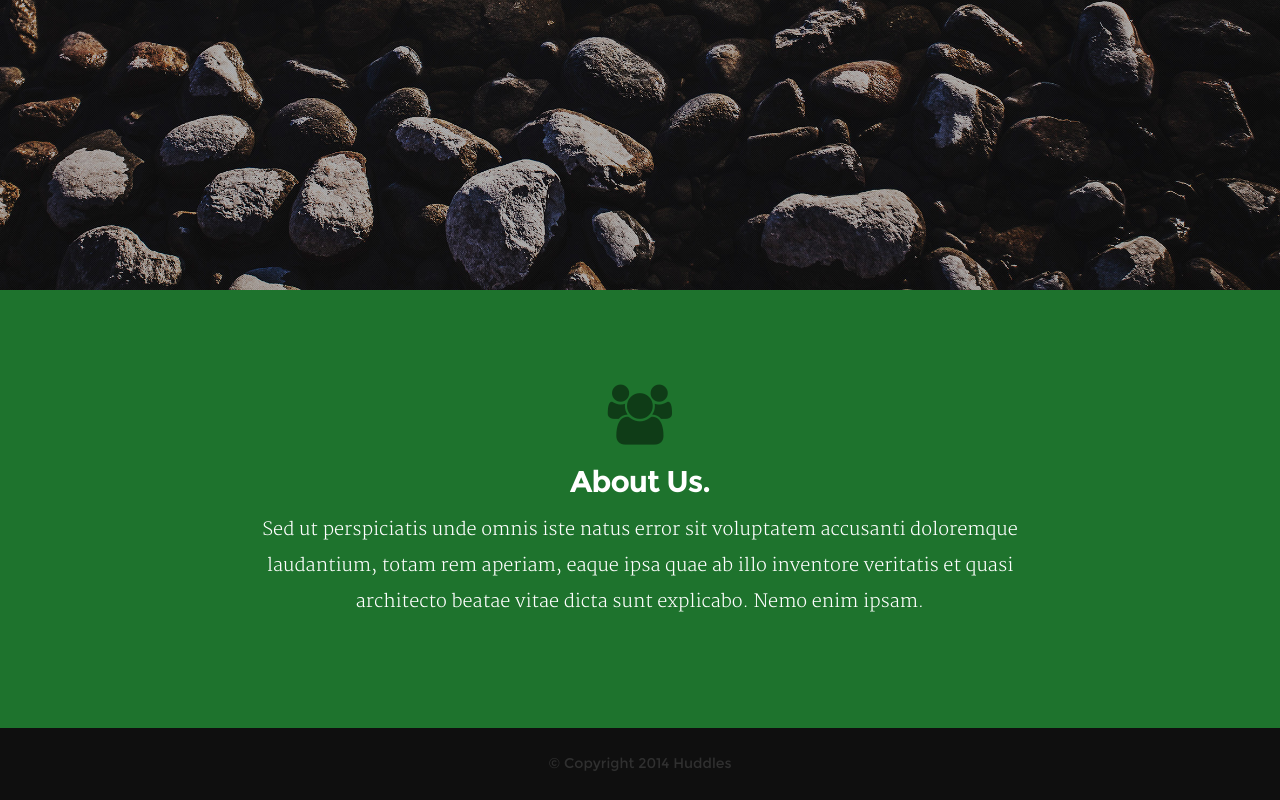
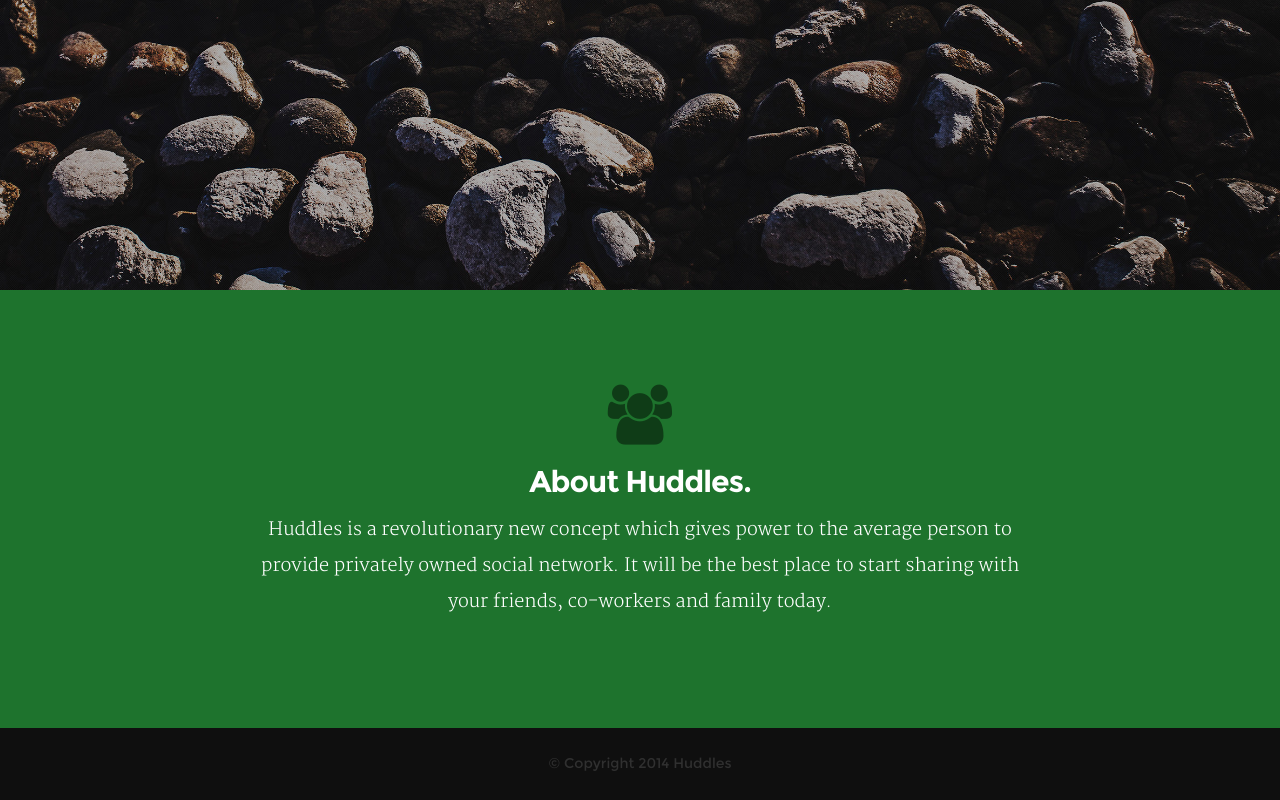
Before and after one commit to huddles/huddles.github.io, a plain HTML site: page index.html in a window 1280 px wide. Shown: the part 610-1410 px from the top of the page. Drawn offline with nearby package versions, Linux system fonts and the light colour scheme.

Commit message:
Updated about huddle content

```diff
--- a/index.html
+++ b/index.html
@@ -7,7 +7,7 @@
    <!--- Basic Page Needs
    ================================================== -->
    <meta charset="utf-8">
-	<title>Huddles - Your data, your SNS</title>
+	<title>Huddles - Your data, your private social network</title>
 	<meta name="description" content="">
 	<meta name="author" content="">
 
@@ -100,10 +100,9 @@
             	<i class="fa fa-group"></i>
          	</div>
 
-	         <h1>About Us.</h1>
+	         <h1>About Huddles.</h1>
 
-	         <p class="lead">Sed ut perspiciatis unde omnis iste natus error sit voluptatem accusanti doloremque laudantium, totam rem aperiam,
-	         eaque ipsa quae ab illo inventore veritatis et quasi architecto beatae vitae dicta sunt explicabo. Nemo enim ipsam.
+	         <p class="lead">Huddles is a revolutionary new concept which gives power to the average person to provide privately owned social network. It will be the best place to start sharing with your friends, co-workers and family today.
 	         </p>
 
          </div>
```
